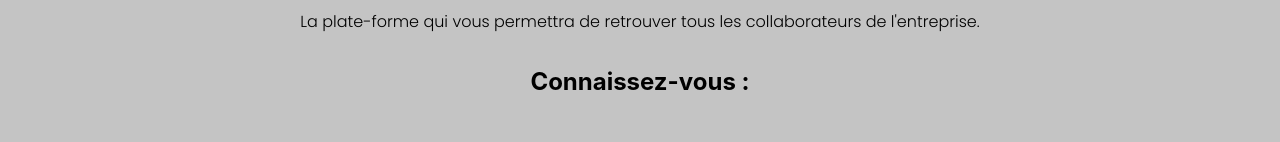
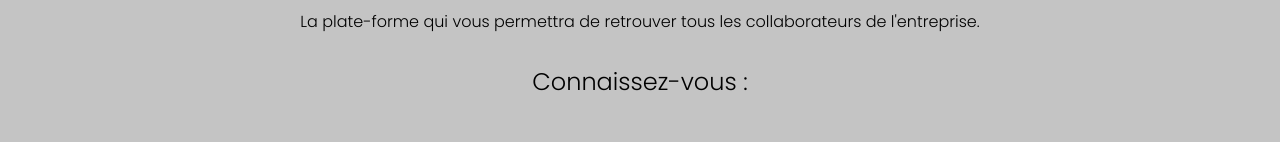
Before and after one commit to ManonOgr/client, a React (Vite) app: page /Accueil in a window 1280 px wide. Shown: the part 251-393 px from the top of the page. Built offline with nearby package versions, Linux system fonts and the light colour scheme; no server answers; sample sign-in values are in the browser's storage.

Commit message:
modification import font

```diff
--- a/src/App.css
+++ b/src/App.css
@@ -44,7 +44,7 @@ select{
   margin-top: 30px;
 }
 
-p, input, button, .button, label{
+p, h2, input, button, .button, label{
   font-family: 'Poppins', sans-serif;
 }
 
```
